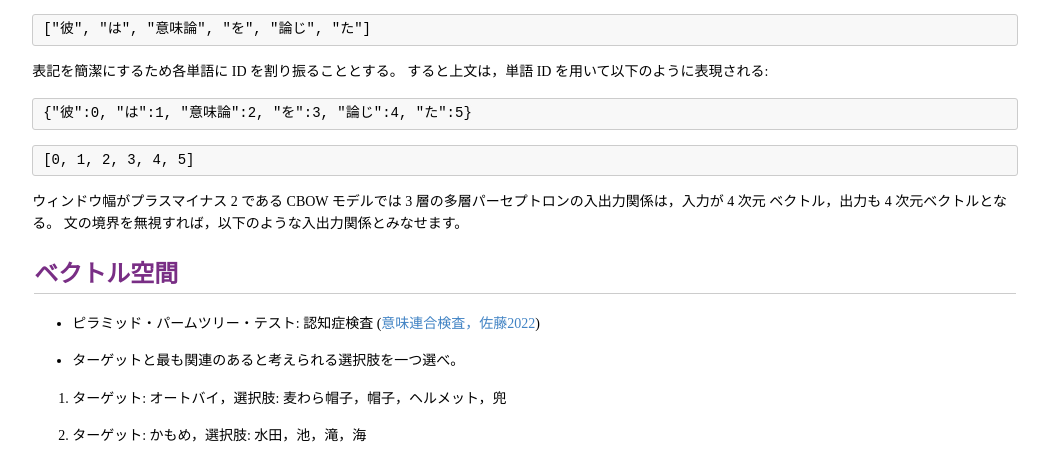
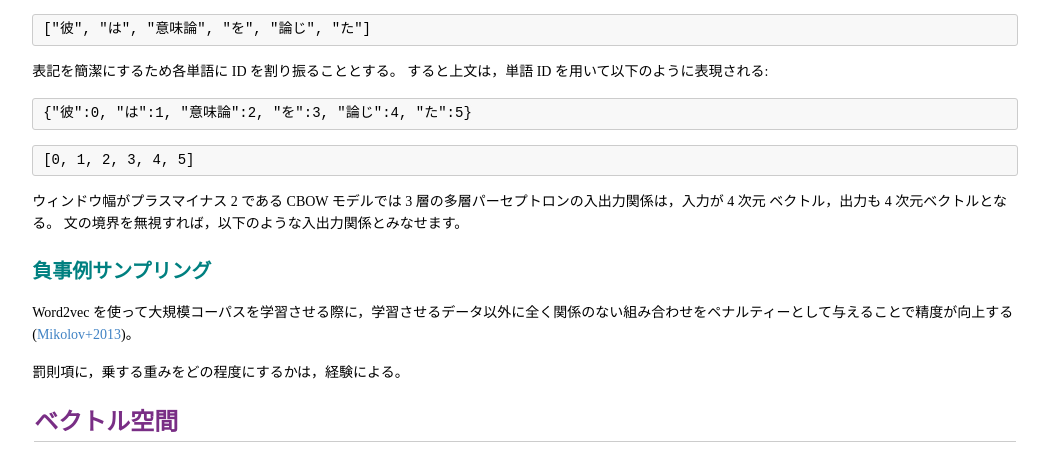
Before and after one commit to project-ccap/project-ccap.github.io, a Jekyll site: the page built from 2023DaSiC/2023asakawa_dasic1.md, in a window 1280 px wide and 1400 px high, scrolled down 11563 px. Shown: the top 462 px of the window, without its empty margins (115-1164 px from the left). Built offline with Jekyll 4.4.1, drawn with Linux system fonts in a browser that asks for light colours; some of the changed text lies outside the part shown.

Commit message:
Add files via upload

```diff
--- a/2023DaSiC/2023asakawa_dasic1.md
+++ b/2023DaSiC/2023asakawa_dasic1.md
@@ -436,6 +436,14 @@ CBOW も skip-gram も 3 層にニューラルネットワークです。その
 ベクトル，出力も 4 次元ベクトルとなる。
 文の境界を無視すれば，以下のような入出力関係とみなせます。
 
+
+### 負事例サンプリング
+
+Word2vec を使って大規模コーパスを学習させる際に，学習させるデータ以外に全く関係のない組み合わせをペナルティーとして与えることで精度が向上する ([Mikolov+2013](https://arXiv.org/abs/1310.4546v))。
+
+罰則項に，乗する重みをどの程度にするかは，経験による。
+
+
 ## ベクトル空間
 
 * ピラミッド・パームツリー・テスト: 認知症検査 ([意味連合検査，佐藤2022](https://www.amazon.co.jp/dp/4909375112){:target="_blank"})<br/>
```
Also changed, not shown: other parts of 2023DaSiC/2023asakawa_dasic1.md (+1 -1 lines), 2023DaSiC/2023asakawa_dasic2.md (+3 -1 lines), 2023DaSiC/2023asakawa_dasic3.md (+19 -1 lines).
